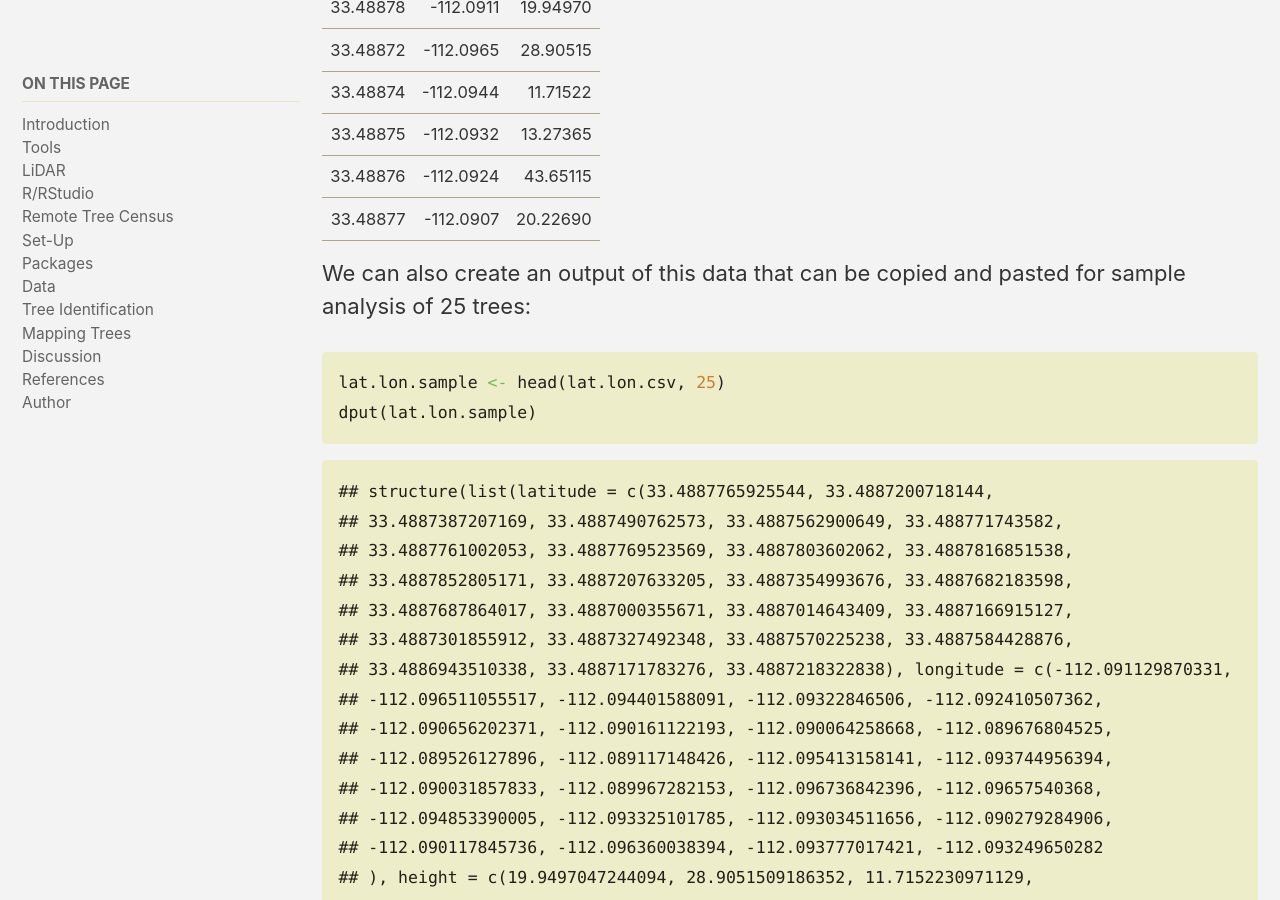
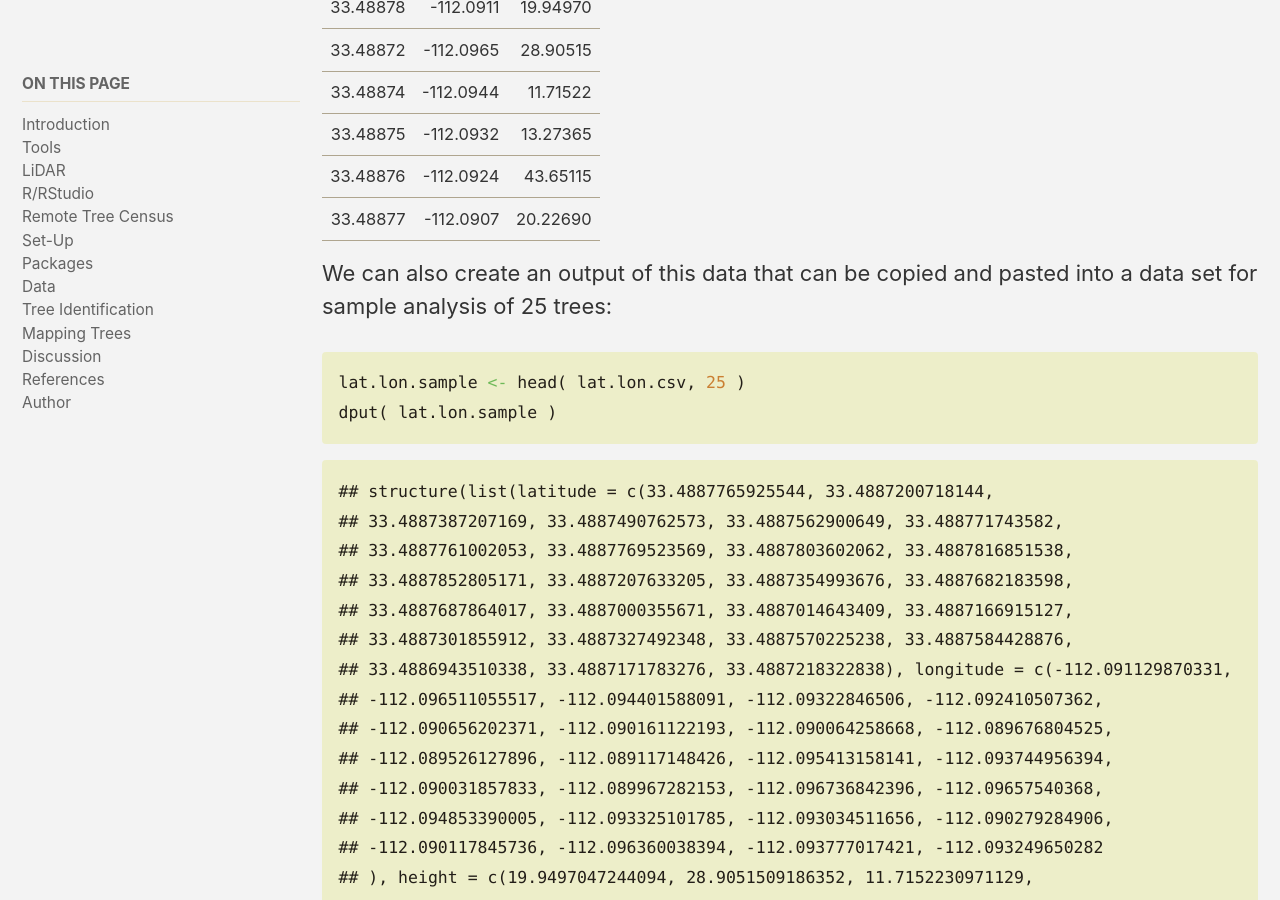
Before and after one commit to castower/cpp-593-treeproject-site, a Jekyll site: the page built from index.md, in a window 1280 px wide and 900 px high, scrolled down 31601 px. Built offline with Jekyll 4.4.1, drawn with Linux system fonts in a browser that asks for light colours; cached includes are drawn as plain includes; nearby versions of some CDN libraries.

Commit message:
Update index.md

````diff
--- a/index.md
+++ b/index.md
@@ -802,7 +802,7 @@
 ``` r
 # Plot 2333 tile
 
-plot(chm, col = col)
+plot( chm, col = col )
 ```
 
 <center>
@@ -1578,9 +1578,9 @@
 
 ```r
 
-register_google(key = "[your API key]") # for temporary use of key
-
-register_google(key = "[your API key]", write = TRUE) # for permanently registering key in .Renviron file
+register_google( key = "[your API key]" ) # for temporary use of key
+
+register_google( key = "[your API key]", write = TRUE ) # for permanently registering key in .Renviron file
 
 ```
 
@@ -1658,7 +1658,7 @@
 lat.lon.csv <- lat.lon
 
 # label columns
-names( lat.lon.csv ) <- c("longitude","latitude","height")
+names( lat.lon.csv ) <- c( "longitude","latitude","height" )
 
 # order columns
 lat.lon.csv <- lat.lon.csv[,c("latitude","longitude","height")]
@@ -1753,11 +1753,11 @@
 
 </center>
 
-<p> We can also create an output of this data that can be copied and pasted for sample analysis of 25 trees: </p>
-
-``` r
-lat.lon.sample <- head(lat.lon.csv, 25)
-dput(lat.lon.sample)
+<p> We can also create an output of this data that can be copied and pasted into a data set for sample analysis of 25 trees: </p>
+
+``` r
+lat.lon.sample <- head( lat.lon.csv, 25 )
+dput( lat.lon.sample )
 ```
 
     ## structure(list(latitude = c(33.4887765925544, 33.4887200718144,
@@ -1825,7 +1825,7 @@
 ``` r
 las3 <- filter_poi( las, Classification == LASHIGHVEGETATION )
 chm3 <- lidR::grid_canopy( las3, res = 1, p2r() )
-plot(chm3, col = col)
+plot( chm3, col = col )
 ```
 <center>
 
````
